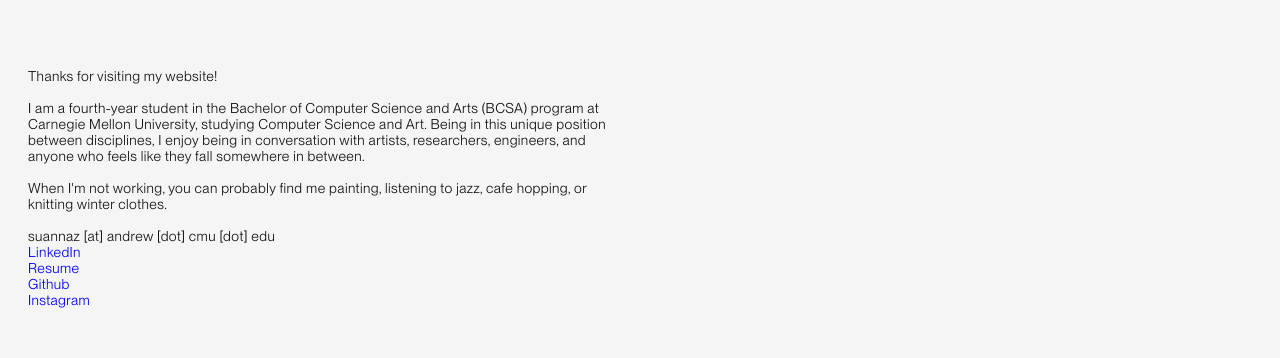
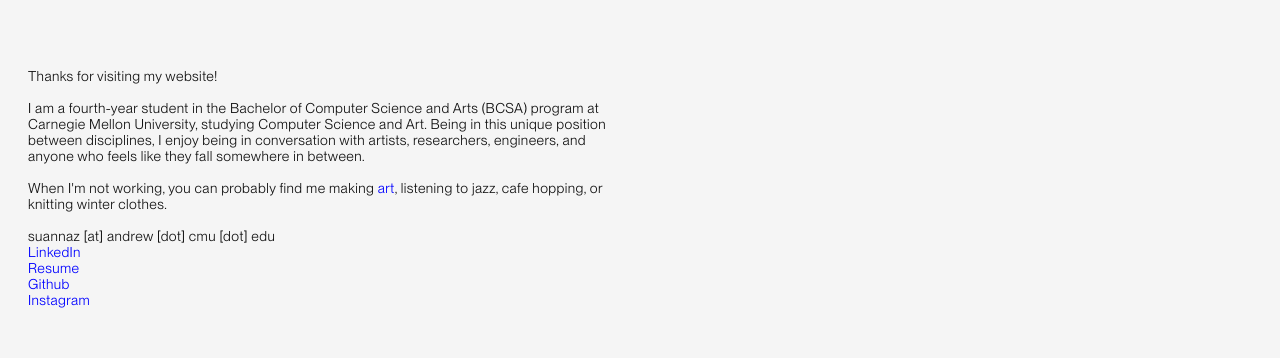
Before and after one commit to suanna0/suannazhong.com, a SvelteKit app: page /about in a window 1280 px wide. Shown: the part 145-503 px from the top of the page. Built offline with nearby package versions, Linux system fonts and the light colour scheme.

Commit message:
relink art website

```diff
--- a/src/routes/about/+page.svelte
+++ b/src/routes/about/+page.svelte
@@ -16,9 +16,9 @@
         conversation with artists, researchers, engineers, and anyone who
         feels like they fall somewhere in between.
         <br><br>
-        When I'm not working, you can probably find me
-        painting, listening to jazz, cafe hopping, or
-        knitting winter clothes.
+        When I'm not working, you can probably find me making
+        <a target="_blank" href="https://suanna0.github.io">art</a>,
+        listening to jazz, cafe hopping, or knitting winter clothes.
         <br><br>
         suannaz [at] andrew [dot] cmu [dot] edu
         <br />
```
